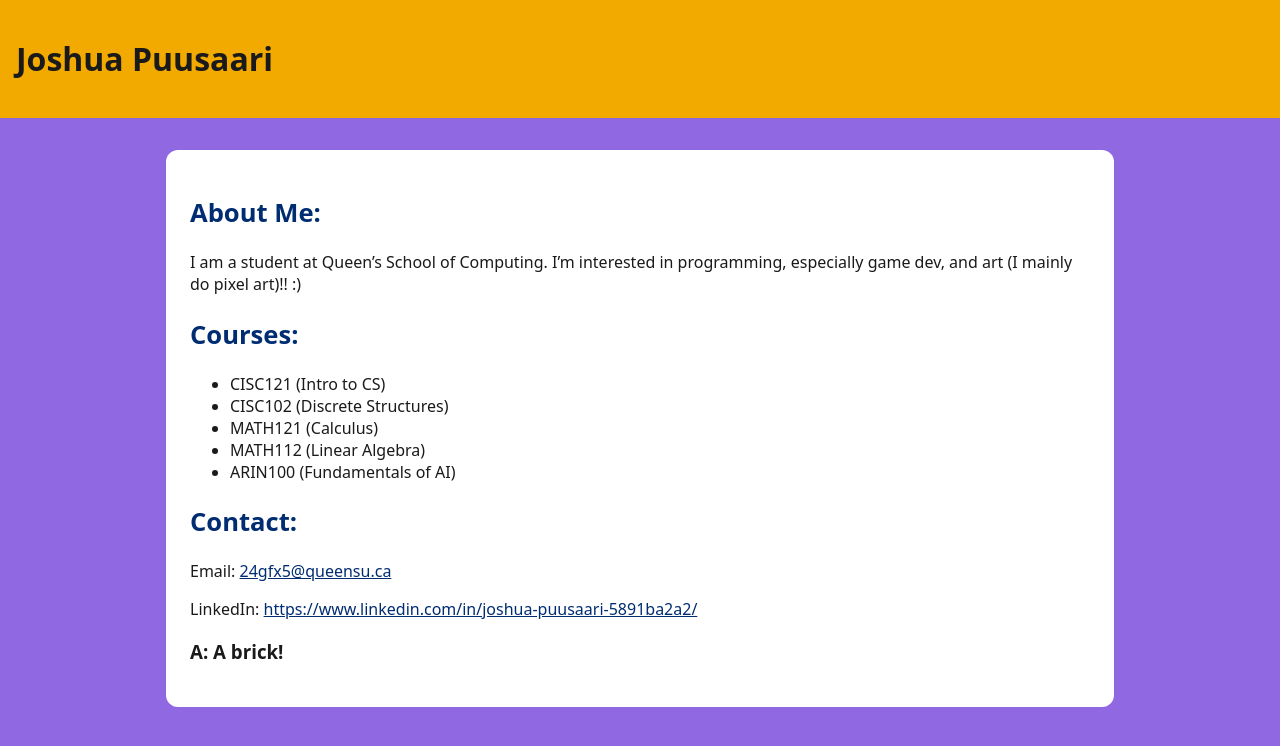
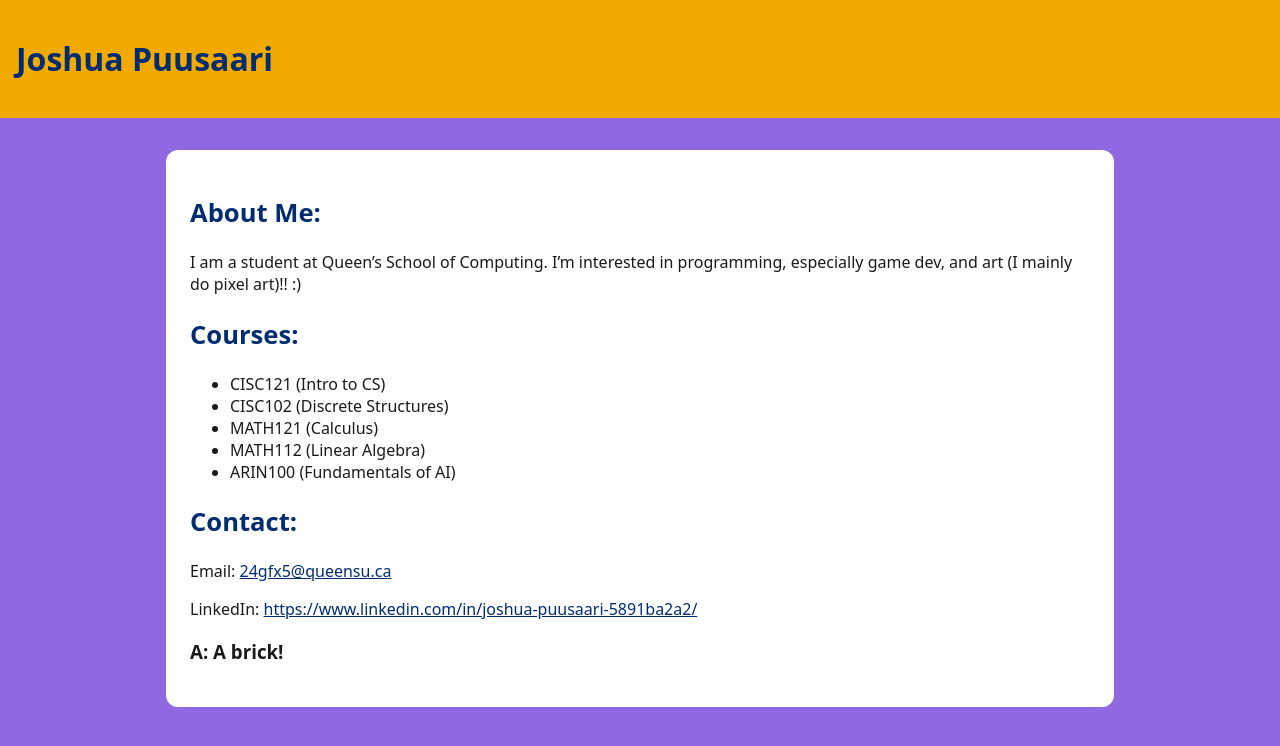
Before and after one commit to Npmeless/queens-student-page, a plain HTML site: page index.html in a window 1280 px wide. Drawn offline with Linux system fonts and the light colour scheme.

Commit message:
Update style.css

```diff
--- a/style.css
+++ b/style.css
@@ -2,7 +2,7 @@
   --red:#aa1e22; --gold:#f2a900; --blue:#002d72; --purple:#9069e2;
 }
 body { font-family: system-ui, sans-serif; margin:0; background:var(--purple); color:#fff; }
-header { background:var(--gold); color:#1a1a1a; padding:1rem; }
+header { background:var(--gold); color: var(--blue); padding:1rem; }
 main { background:#fff; color:#1a1a1a; max-width:900px; margin:2rem auto; border-radius:12px; padding:1.5rem; }
 a { color: var(--blue); }
 /* === personalize below by changing colors or spacing === */
```
